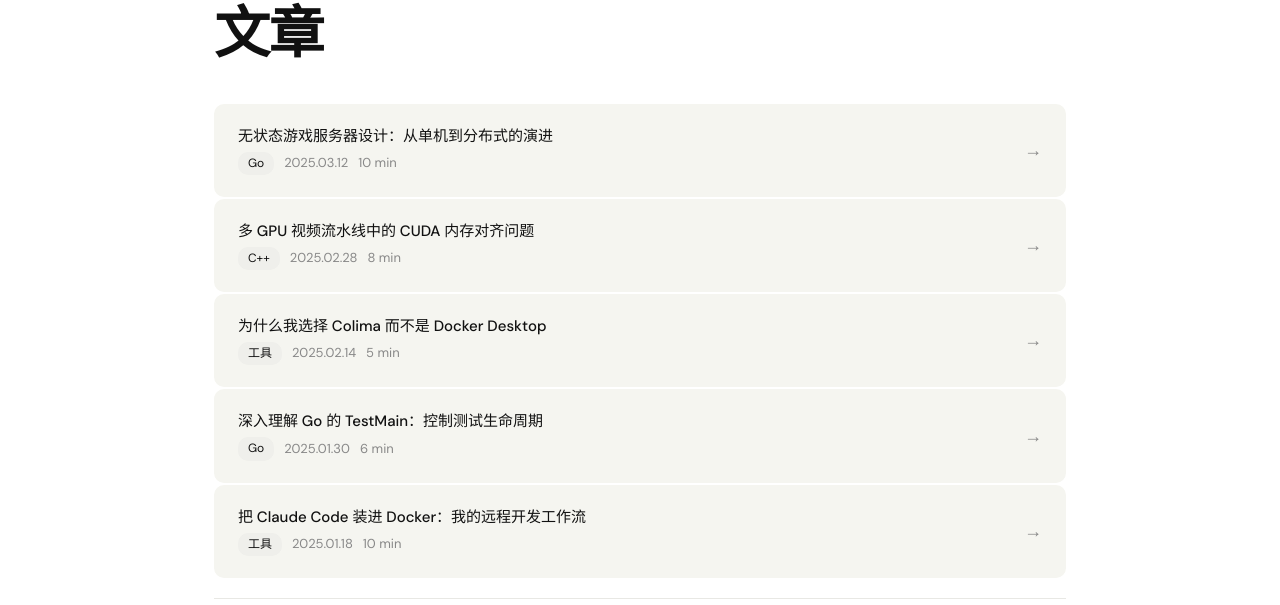
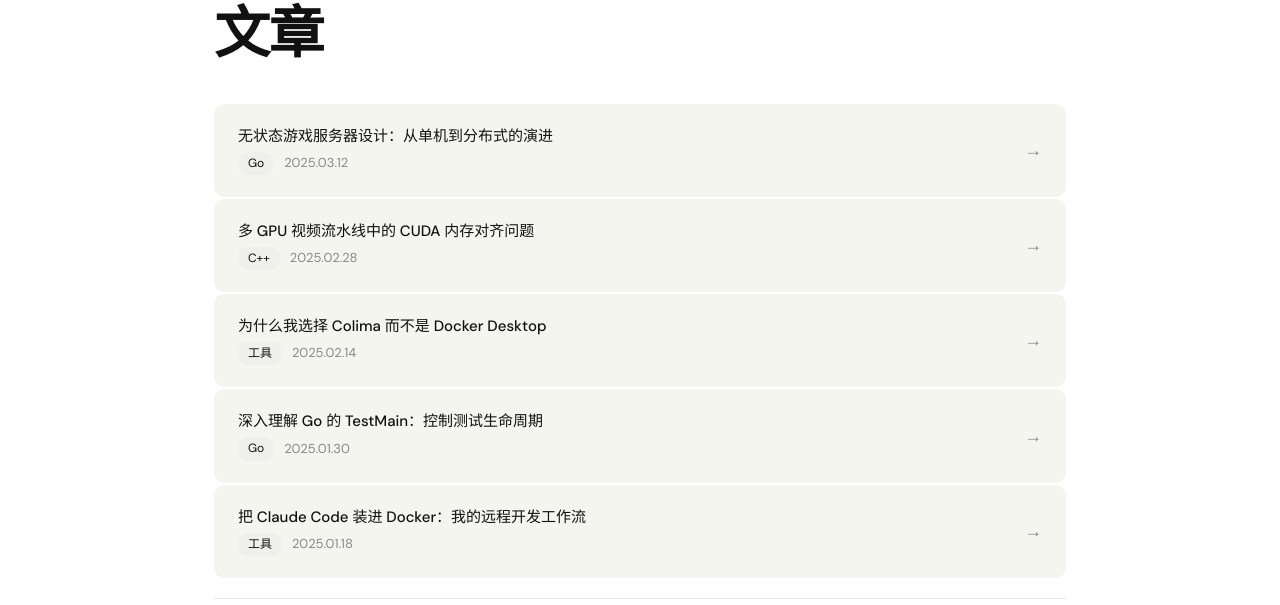
Before and after one commit to leeson1/blog, a React (Vite) app: page / in a window 1280 px wide. Shown: the part 875-1480 px from the top of the page. Built offline with nearby package versions, Linux system fonts and the light colour scheme.

Commit message:
:fire: 移除文章阅读时间显示

```diff
--- a/src/components/ArticleCard.jsx
+++ b/src/components/ArticleCard.jsx
@@ -13,7 +13,7 @@ export default function ArticleCard({ post }) {
         <div className="article-meta">
           <span className="article-meta-tag">{post.tag}</span>
           <span>{post.date}</span>
-          <span>{post.readTime}</span>
+
         </div>
       </div>
       <span className="article-arrow">→</span>
--- a/src/components/ArticleDetail.jsx
+++ b/src/components/ArticleDetail.jsx
@@ -66,8 +66,7 @@ export default function ArticleDetail() {
             <h1 className="detail-title" id="d-title">{post.title}</h1>
             <div className="detail-meta">
               <span id="d-date">{post.date}</span>
-              <span id="d-time">{post.readTime} read</span>
-              <span>Jason Li</span>
+<span>Jason Li</span>
             </div>
           </>
         )}
```
